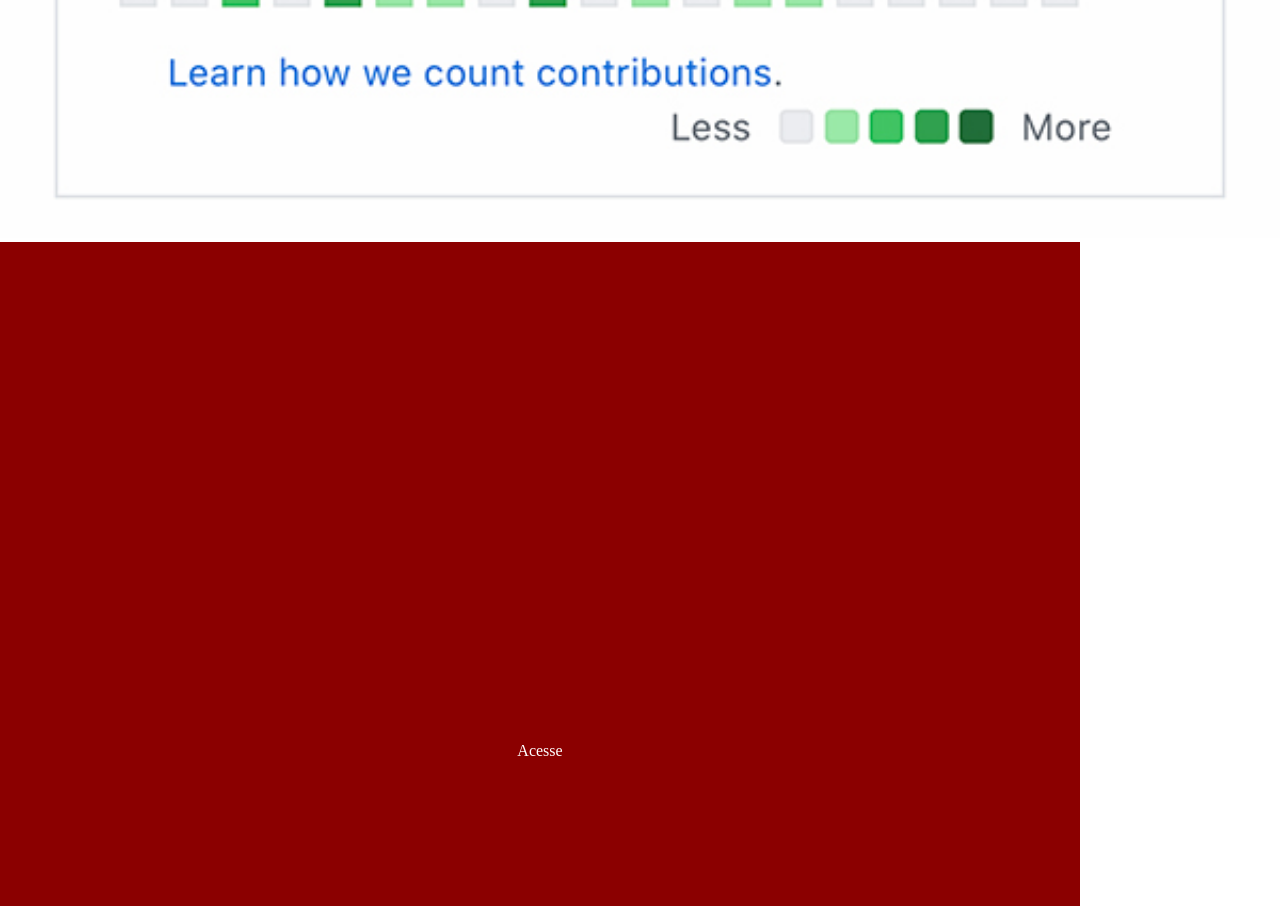
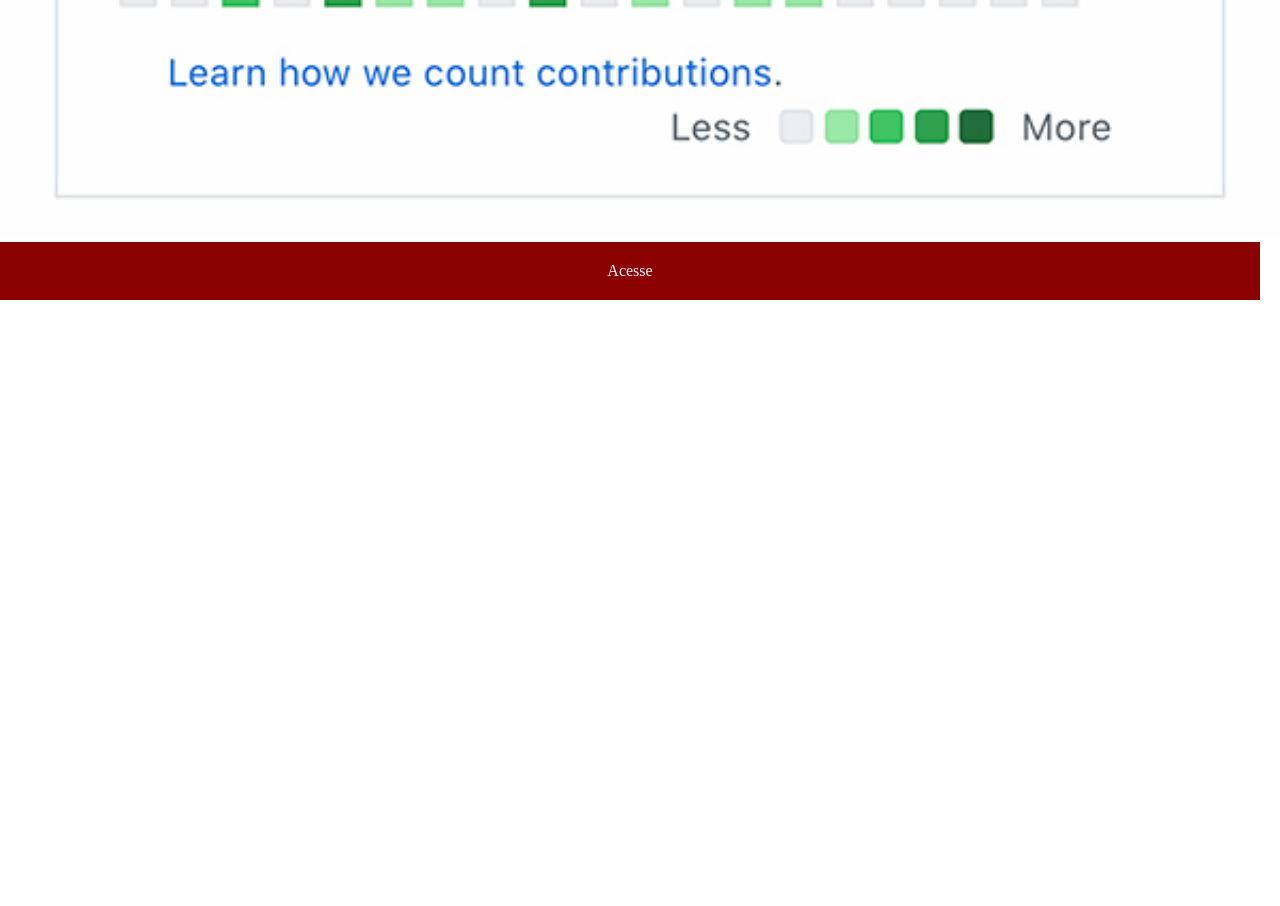
Before and after one commit to karenramall12/projeto-social2, a plain HTML site: page github.html in a window 1280 px wide. Shown: the part 4494-5400 px from the top of the page. After the commit the page ends 4794 px from the top, so only its background shows below. Drawn offline with Linux system fonts and the light colour scheme.

Commit message:
atualizado

```diff
--- a/estilos/social.css
+++ b/estilos/social.css
@@ -19,11 +19,11 @@ img{
         display: block;
         background-color: darkred;
         color: white;
-        padding: 500px;
+        padding: 20px;
         text-align: center;
         font-family: bolder;
         text-decoration: none;
-        margin-right: 200px;
+        margin-right: 20px;
 
 }
 a:hover{
```
Also changed, not shown: github.html (+1 -0 lines).
